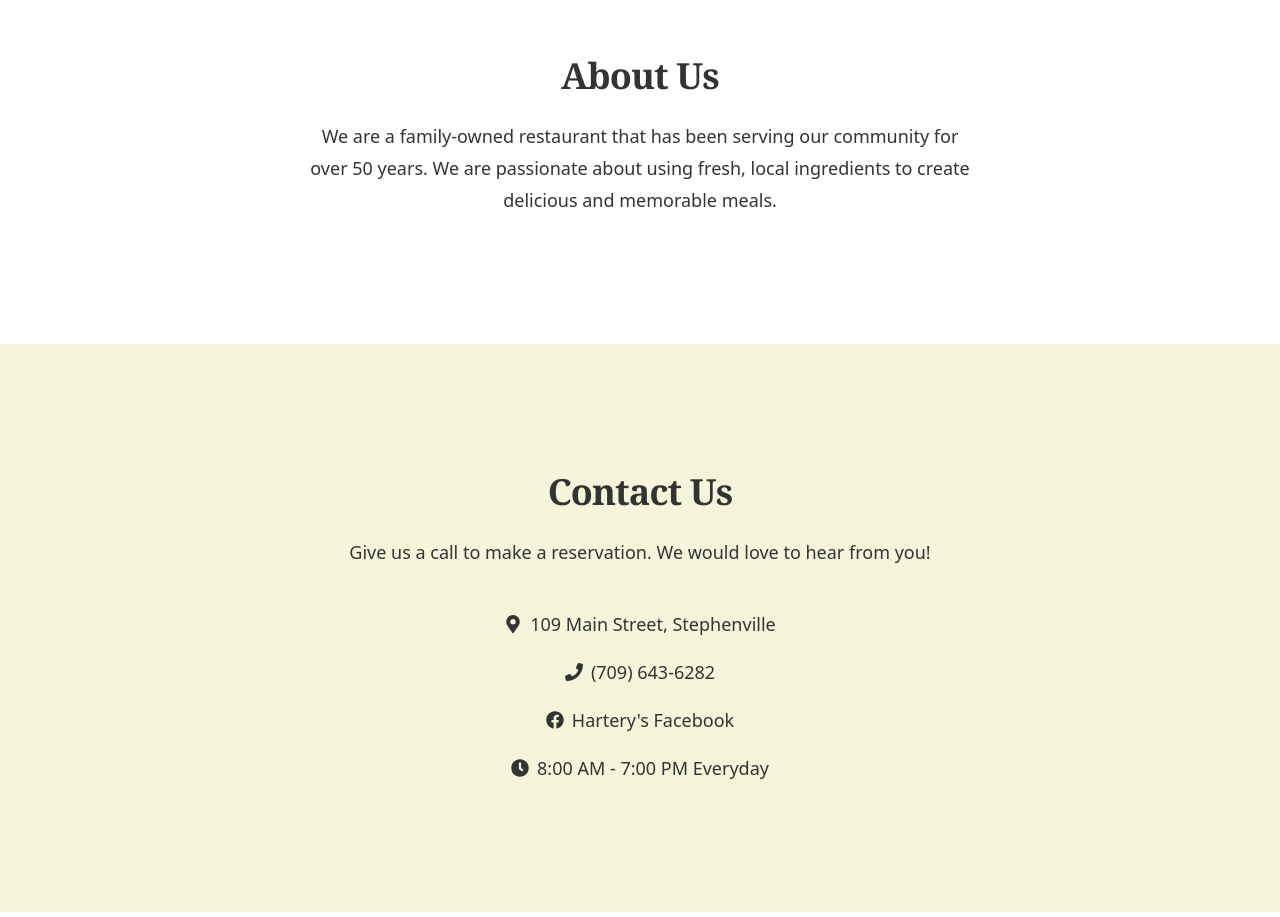
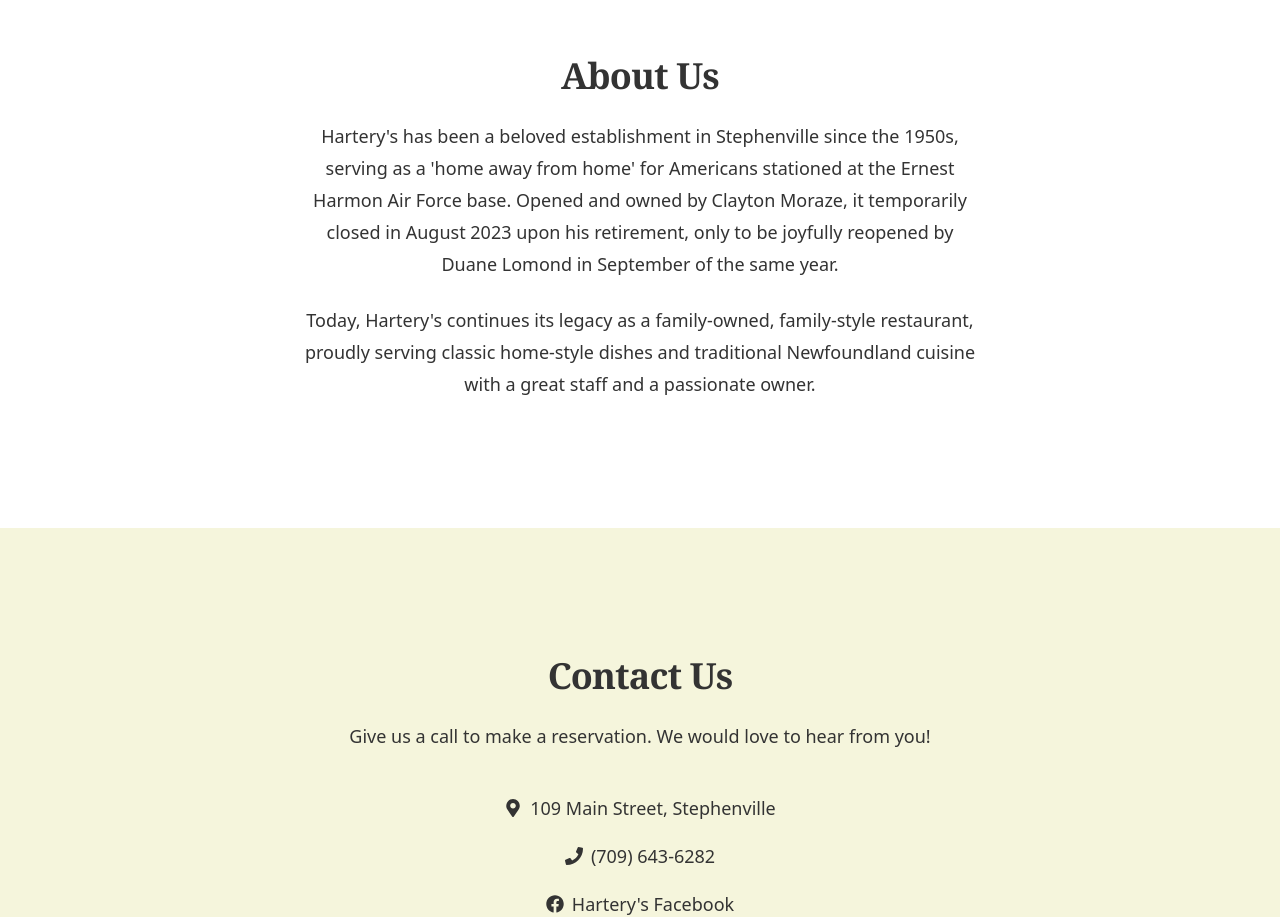
Before and after one commit to JoshuaLomond/harterys, a Next.js app: page / in a window 1280 px wide. Shown: the part 2560-3477 px from the top of the page. Built offline with nearby package versions, Linux system fonts and the light colour scheme; a web font is replaced by a local one.

Commit message:
Add content to "about" section.

```diff
--- a/app/components/About.tsx
+++ b/app/components/About.tsx
@@ -7,9 +7,18 @@ export default function About() {
             About Us
           </h2>
           <p className="mt-6 text-lg leading-8 text-dark-charcoal">
-            We are a family-owned restaurant that has been serving our community
-            for over 50 years. We are passionate about using fresh, local
-            ingredients to create delicious and memorable meals.
+            Hartery&apos;s has been a beloved establishment in Stephenville
+            since the 1950s, serving as a &apos;home away from home&apos; for
+            Americans stationed at the Ernest Harmon Air Force base. Opened and
+            owned by Clayton Moraze, it temporarily closed in August 2023 upon
+            his retirement, only to be joyfully reopened by Duane Lomond in
+            September of the same year.
+          </p>
+          <p className="mt-6 text-lg leading-8 text-dark-charcoal">
+            Today, Hartery&apos;s continues its legacy as a family-owned,
+            family-style restaurant, proudly serving classic home-style dishes
+            and traditional Newfoundland cuisine with a great staff and a
+            passionate owner.
           </p>
         </div>
       </div>
```
Also changed, not shown: public/about/entrance.jpg (added), public/about/news.jpg (added).
